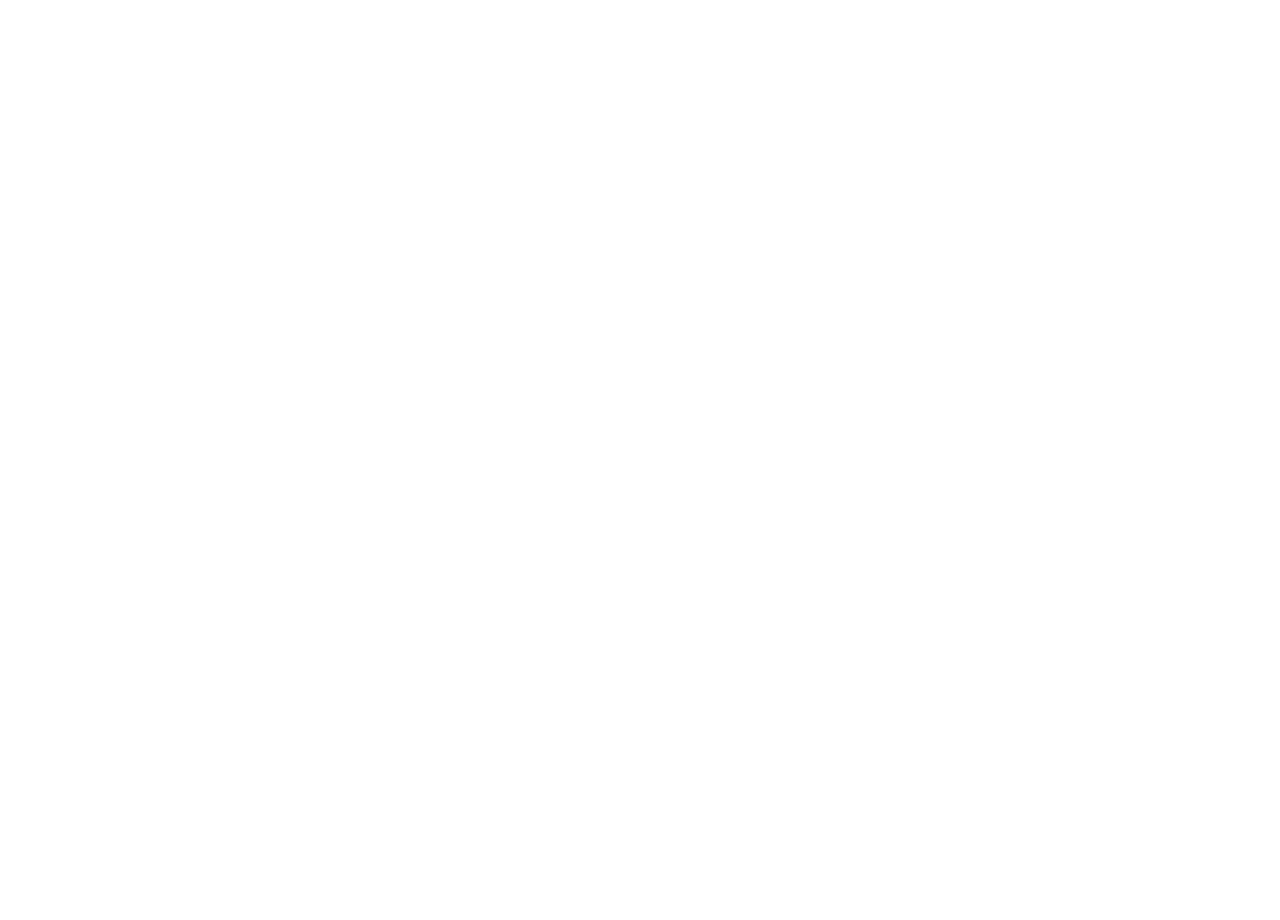
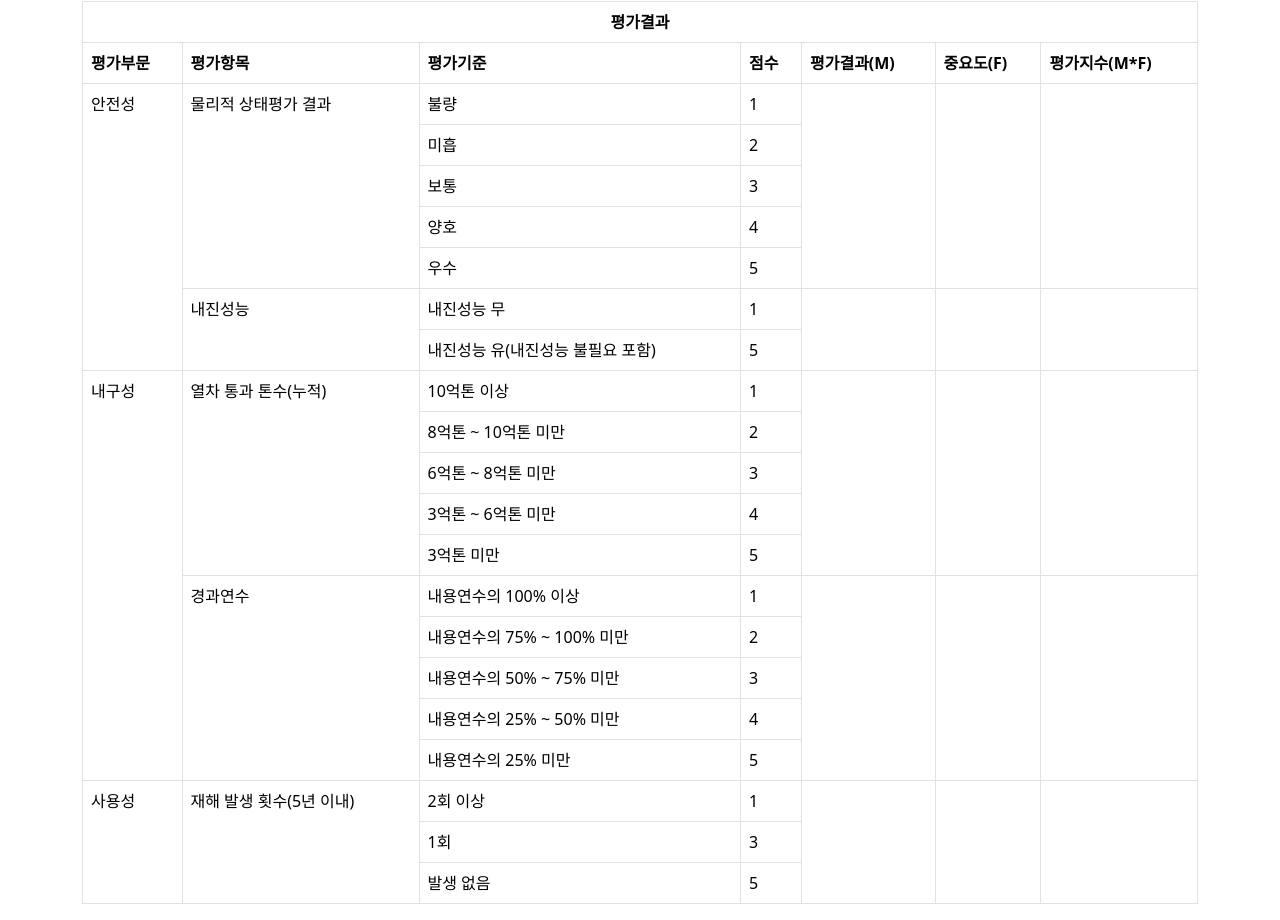
Before and after one commit to yeo99/goldline-perf-check-fe, a React (Create React App) app: page /main/check in a window 1280 px wide. Shown: the part 475-1395 px from the top of the page. Before the commit the page ends 800 px from the top, so only its background shows below. Built offline with nearby package versions, Linux system fonts and the light colour scheme; no server answers; a web font is replaced by a local one.

Commit message:
[ADD] 평가용 테이블 추가 및 fetchQuestionAsCategory() 수정

```diff
--- a/src/pages/CheckPage/Check.jsx
+++ b/src/pages/CheckPage/Check.jsx
@@ -6,33 +6,48 @@
 import { createAxios } from '../../api/axiosInstance'
 import Form from 'react-bootstrap/Form';
 import './Check.scss'
+import Table from 'react-bootstrap/Table'
 
 function Check() {
 	const [question, setQuestion] = useState(null);
 
 	const [highClassCategory, setHighClassCategory] = useState([]);
+	const [middleClassCategory, setMiddleClassCategory] = useState([]);
+	const [lowClassCategory, setLowClassCategory] = useState([]);
+	const [lowestClassCategory, setLowestClassCategory] = useState([]);
+
 	const [selectedHighClass, setSelectedHighClass] = useState(null);
+	const [selectedMiddleClass, setSelectedMiddleClass] = useState(null);
+	const [selectedLowClass, setSelectedLowClass] = useState(null);
+	const [selectedLowestClass, setSelectedLowestClass] = useState(null);
 
-	const [middleClassCategory, setMiddleClassCategory] = useState([]);
-	const [selectedMiddleClass, setSelectedMiddleClass] = useState([]);
+	const [railWayStation, setRailWayStation] = useState([]);	// 노선명 리스트
+	const [railWaySection, setRailWaySection] = useState([]);	// 구간명 리스트
 
-	const [lowClassCategory, setLowClassCategory] = useState([]);
-	const [selectedLowClass, setSelectedLowClass] = useState([]);
-
-	const [lowestClassCategory, setLowestClassCategory] = useState([]);
-	const [selectedLowestClass, setSelectedLowestClass] = useState([]);
+	const [finalSelectedFacilityName, setFinalSelectedFacilityName] = useState(null);
+	const [finalSelectedFacilityCode, setFinalSelectedFacilityCode] = useState(null);
 
 	// 대분류 선택시 중분류 API 요청
 	const handleHighClassChange = (e) => {
 		const selectedValue = e.target.value;
 		setSelectedHighClass(selectedValue);
+		// 나머지 하위 분류 상태 초기화
+		setSelectedMiddleClass(null);
+    	setSelectedLowClass(null);
+    	setSelectedLowestClass(null);
+    	setMiddleClassCategory([]);
+    	setLowClassCategory([]);
+    	setLowestClassCategory([]);
 
 		createAxios.get(`/facilities/middle-class/${selectedValue}`)
 			.then(response => {
 				if (response.data && response.data.length > 0) {
 					setMiddleClassCategory(response.data)
+					// setSelectedMiddleClass(response.data[0].facility_code)
+					setFinalSelectedFacilityName(response.data[0].facility_code);
+					setFinalSelectedFacilityCode(response.data[0].id);
 				} else {
-					fetchQuestionAsCategory(selectedValue)
+					fetchQuestionAsCategory(finalSelectedFacilityName, finalSelectedFacilityCode);
 				}
 			})
 	}
@@ -41,13 +56,21 @@
 	const handleMiddleClassChange = (e) => {
 		const selectedValue = e.target.value;
 		setSelectedMiddleClass(selectedValue);
+		// 나머지 하위 분류 상태 초기화
+		setSelectedLowClass(null);
+    	setSelectedLowestClass(null);
+    	setLowClassCategory([]);
+    	setLowestClassCategory([]);
 
 		createAxios.get(`/facilities/low-class/${selectedValue}`)
 			.then(response => {
 				if (response.data && response.data.length > 0) {
 					setLowClassCategory(response.data)
+					// setSelectedLowClass(response.data[0].facility_code)
+					setFinalSelectedFacilityName(response.data[0].facility_code)
+					setFinalSelectedFacilityCode(response.data[0].id)
 				} else {
-					fetchQuestionAsCategory(selectedValue)
+					fetchQuestionAsCategory(finalSelectedFacilityName, finalSelectedFacilityCode);
 				}
 			})
 	}
@@ -56,24 +79,67 @@
 	const handleLowClassChange = (e) => {
 		const selectedValue = e.target.value;
 		setSelectedLowClass(selectedValue);
-
+		// 나머지 하위 분류 상태 초기화
+		setLowestClassCategory([])
+		setSelectedLowestClass(null)
 		createAxios.get(`/facilities/lowest-class/${selectedValue}`)
 			.then(response => {
 				if (response.data && response.data.length > 0) {
 					setLowestClassCategory(response.data)
-					fetchQuestionAsCategory(selectedValue)
+					// setSelectedLowestClass(response.data[0].facility_code)
+					setFinalSelectedFacilityName(response.data[0].facility_code)
+					setFinalSelectedFacilityCode(response.data[0].id)
+				} else {
+					fetchQuestionAsCategory(finalSelectedFacilityName, finalSelectedFacilityCode);
 				}
 			})
 	}
 
+	// 세분류 변경시
+	const handleLowestClassChange = (e) => {
+		const selectedValue = e.target.value;
+		setSelectedLowestClass(selectedValue);
+
+		const selectedLowestClassItem = lowestClassCategory.find(item => item.id === selectedValue);
+		if (selectedLowestClassItem) {
+			setFinalSelectedFacilityName(selectedLowestClassItem.facility_code);
+			setFinalSelectedFacilityCode(selectedLowestClassItem.id);
+		}
+
+		fetchQuestionAsCategory(finalSelectedFacilityName, finalSelectedFacilityCode);
+	}
+
+	// 노션명 API 요청
+	const handleRailwayStation = () => {
+		createAxios.get('/railway/stations')
+			.then(response => {
+				setRailWayStation(response.data)
+			})
+	}
+
 	// 검사지를 가져옴
-	const fetchQuestionAsCategory = async (category) => {
+	const fetchQuestionAsCategory = (finalSelectedFacilityName, finalSelectedFacilityCode) => {
+		console.log(finalSelectedFacilityName)
+		console.log(finalSelectedFacilityCode)
 		try {
-
+			console.log('검사지')
 		} catch(error) {
 
 		}
 	}
+	// const fetchQuestionsForCategory = async (category) => {
+	// 	try {
+	// 		const response = await fetch(`${process.env.PUBLIC_URL}/${category}.json`);
+	// 		if (response.ok) {
+	// 			const data = await response.json();
+	// 			setQuestions(data);
+	// 		} else {
+	// 			console.error("Failed to fetch questions for category:", category);
+	// 		}
+	// 	} catch (error) {
+	// 		console.error("Error fetching questions for category:", category, error);
+	// 	}
+	// }
 
 	useEffect(() => {
 		// 대분류 코드 API 요청
@@ -84,7 +150,7 @@
 			.catch(error => {
 				console.error('Error fetching high class categories:', error);
 			})
-	}, []);
+	}, [selectedHighClass]);
 
 	return (
 		<div className='check-page-container'>
@@ -137,7 +203,7 @@
 						{lowestClassCategory.length > 0 && (
 							<div className='select-wrap'>
 								<div className='category-title'>세분류</div>
-								<Form.Select>
+								<Form.Select onChange={handleLowestClassChange}>
 									<option value="" disabled selected>세분류를 선택해주세요</option>
 									{lowestClassCategory.map(item => (
 										<option key={item.id} value={item.id}>
@@ -148,7 +214,154 @@
 							</div>
 						)}
 					</div>
-
+				</div>
+				<div className='question-container'>
+					<div className='facility-table'>
+						<Table bordered>
+							<tbody>
+								<tr>
+									<td rowSpan={4}>시설개요</td>
+								</tr>
+								<tr>
+									<td>노선명</td>
+									<td>2</td>
+									<td rowSpan={4}>시설명</td>
+									<td rowSpan={3}>잠자고싶다</td>
+								</tr>
+								<tr>
+									<td>구간명</td>
+									<td>5</td>
+								</tr>
+								<tr>
+									<td>시설분류코드</td>
+									<td>8</td>
+								</tr>
+							</tbody>
+    				</Table>
+					</div>
+					<div className='check-result-table'>
+						<Table bordered>
+							<thead>
+								<tr>
+									<th colSpan={7} style={{textAlign:'center'}}>평가결과</th>
+								</tr>
+								<tr>
+									<th>평가부문</th>
+									<th>평가항목</th>
+									<th>평가기준</th>
+									<th>점수</th>
+									<th>평가결과(M)</th>
+									<th>중요도(F)</th>
+									<th>평가지수(M*F)</th>
+								</tr>
+							</thead>
+							<tbody>
+								<tr>
+									<td rowSpan={7}>안전성</td>
+									<td rowSpan={5}>물리적 상태평가 결과</td>
+									<td>불량</td>
+									<td>1</td>
+									<td rowSpan={5}></td>
+									<td rowSpan={5}></td>
+									<td rowSpan={5}></td>
+								</tr>
+								<tr>
+									<td>미흡</td>
+									<td>2</td>
+								</tr>
+								<tr>
+									<td>보통</td>
+									<td>3</td>
+								</tr>
+								<tr>
+									<td>양호</td>
+									<td>4</td>
+								</tr>
+								<tr>
+									<td>우수</td>
+									<td>5</td>
+								</tr>
+								<tr>
+									<td rowSpan={2}>내진성능</td>
+									<td>내진성능 무</td>
+									<td>1</td>
+									<td rowSpan={2}></td>
+									<td rowSpan={2}></td>
+									<td rowSpan={2}></td>
+								</tr>
+								<tr>
+									<td>내진성능 유(내진성능 불필요 포함)</td>
+									<td>5</td>
+								</tr>
+								<tr>
+									<td rowSpan={10}>내구성</td>
+									<td rowSpan={5}>열차 통과 톤수(누적)</td>
+									<td>10억톤 이상</td>
+									<td>1</td>
+									<td rowSpan={5}></td>
+									<td rowSpan={5}></td>
+									<td rowSpan={5}></td>
+								</tr>
+								<tr>
+									<td>8억톤 ~ 10억톤 미만</td>
+									<td>2</td>
+								</tr>
+								<tr>
+									<td>6억톤 ~ 8억톤 미만</td>
+									<td>3</td>
+								</tr>
+								<tr>
+									<td>3억톤 ~ 6억톤 미만</td>
+									<td>4</td>
+								</tr>
+								<tr>
+									<td>3억톤 미만</td>
+									<td>5</td>
+								</tr>
+								<tr>
+									<td rowSpan={5}>경과연수</td>
+									<td>내용연수의 100% 이상</td>
+									<td>1</td>
+									<td rowSpan={5}></td>
+									<td rowSpan={5}></td>
+									<td rowSpan={5}></td>
+								</tr>
+								<tr>
+									<td>내용연수의 75% ~ 100% 미만</td>
+									<td>2</td>
+								</tr>
+								<tr>
+									<td>내용연수의 50% ~ 75% 미만</td>
+									<td>3</td>
+								</tr>
+								<tr>
+									<td>내용연수의 25% ~ 50% 미만</td>
+									<td>4</td>
+								</tr>
+								<tr>
+									<td>내용연수의 25% 미만</td>
+									<td>5</td>
+								</tr>
+								<tr>
+									<td rowSpan={3}>사용성</td>
+									<td rowSpan={3}>재해 발생 횟수(5년 이내)</td>
+									<td>2회 이상</td>
+									<td>1</td>
+									<td rowSpan={3}></td>
+									<td rowSpan={3}></td>
+									<td rowSpan={3}></td>
+								</tr>
+								<tr>
+									<td>1회</td>
+									<td>3</td>
+								</tr>
+								<tr>
+									<td>발생 없음</td>
+									<td>5</td>
+								</tr>
+							</tbody>
+						</Table>
+					</div>
 				</div>
 			</Container>
 		</div>
```
Also changed, not shown: src/pages/CheckPage/Check.scss (line endings or trailing spaces).
